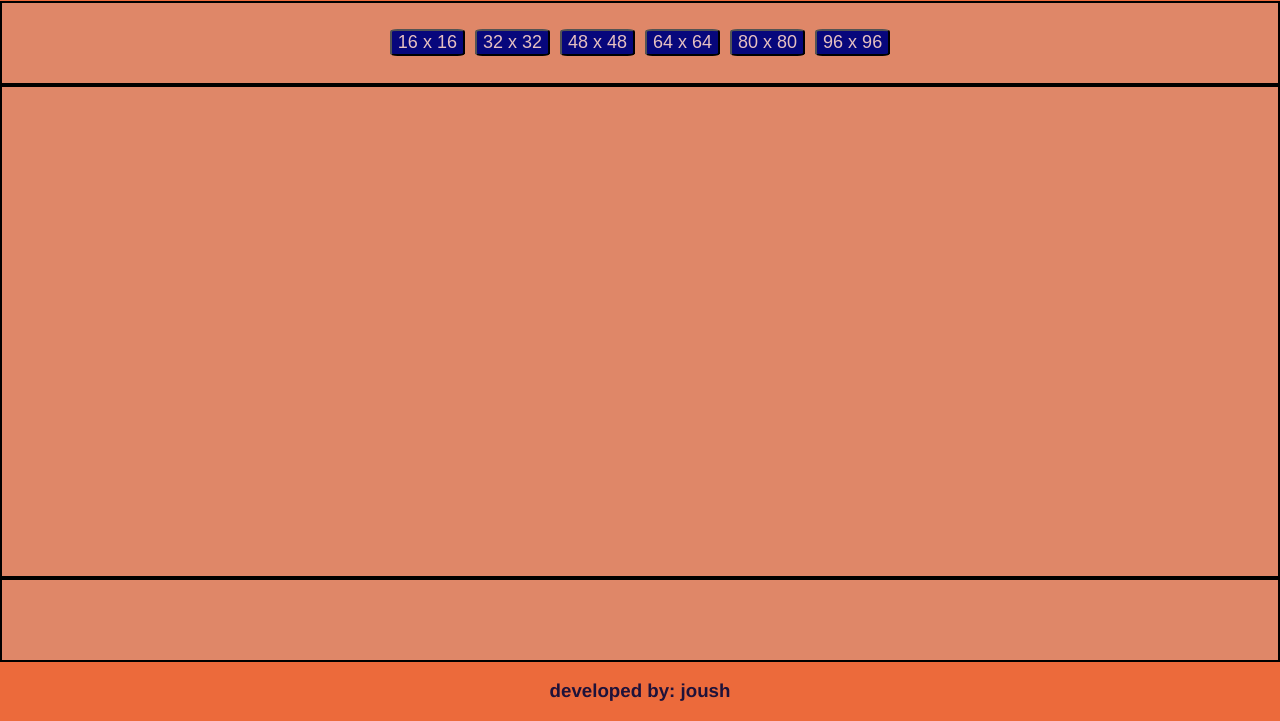
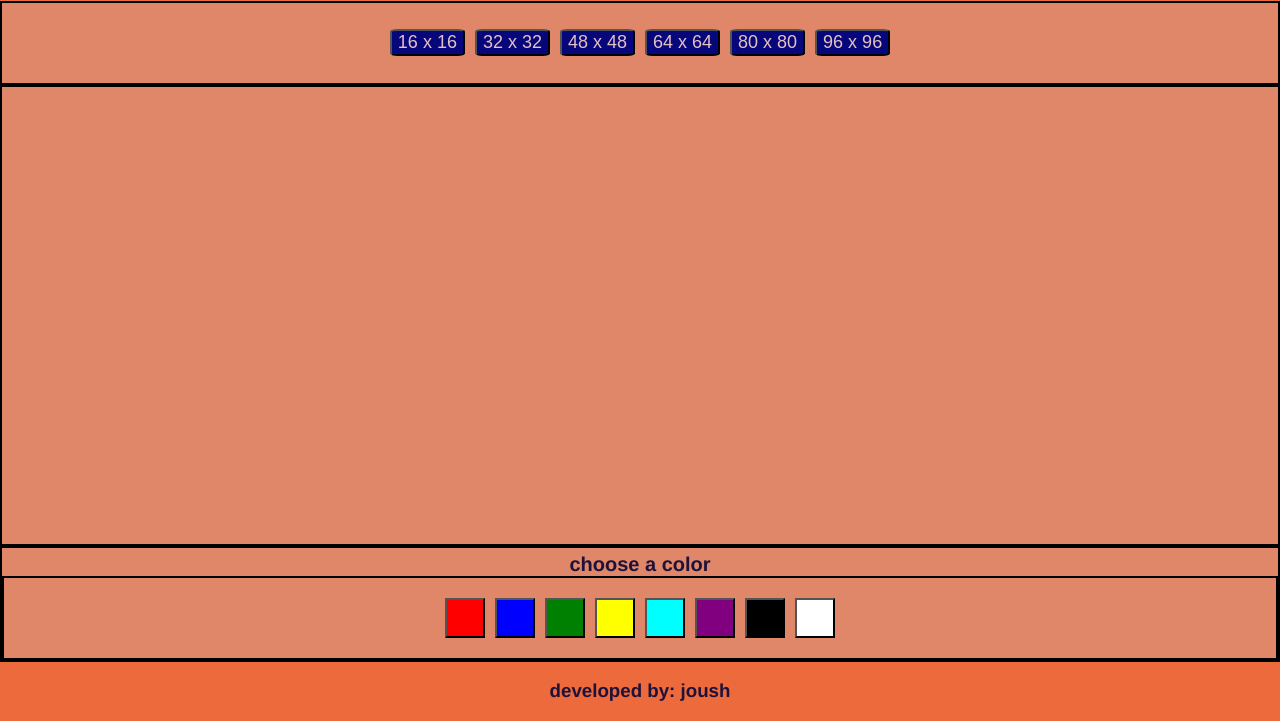
Before and after one commit to D4-CTM/etch-a-sketch, a plain HTML site: page index.html in a window 1280 px wide. Shown: the part 79-800 px from the top of the page. Drawn offline with Linux system fonts and the light colour scheme.

Commit message:
color chooser added

```diff
--- a/index.html
+++ b/index.html
@@ -16,7 +16,12 @@
         </div>
         <div id="etch-a-sketch">
         </div>
-        <div id = "colors"></div>
+        <div id="colorChooser">
+            <h4>choose a color</h4>
+            <div id = "colors">
+
+            </div>
+        </div>
     </main>
     <footer>
         <h3>developed by: joush</h3>
--- a/scipt.js
+++ b/scipt.js
@@ -2,7 +2,10 @@ const PIXEL_HEIGHT = "10px";
 const PIXEL_WIDTH = "10px";
 
 const dimensionsDiv = document.querySelector("#dimensions");
+const colorsDiv = document.querySelector("#colors");
+const colorOption = ["red", "blue", "green", "yellow", "cyan", "purple", "black", "white"];
 let sketchMatrix = [];
+let colorChoose;
 
 //We create the buttons to set the size of the sketch-box
 function setSizeButtons(dimensions) {
@@ -19,6 +22,23 @@ function setSizeButtons(dimensions) {
 }
 setSizeButtons(16);
 
+//Setter of the buttons that the user can choose to use on the sketch
+function setColorBoxes(index) {
+    if (index >= colorOption.length) return ;
+
+    const button = document.createElement("button");
+    button.style.backgroundColor = colorOption[index];
+
+    button.addEventListener("click", () => {
+        colorChoose = button.style.backgroundColor;
+    });
+
+    colorsDiv.appendChild(button);
+
+    setColorBoxes(index + 1);
+}
+setColorBoxes(0);
+
 //setter for the sketches dimension
 function setDimension(dimensions) {
     sketchMatrix = [];
--- a/style.css
+++ b/style.css
@@ -25,6 +25,16 @@ main div {
     border: 2px solid black;
 }
 
+#colorChooser {
+    text-align: center;
+    font-size: 20px;
+}
+
+#colorChooser h4{
+    margin-top: 5px;
+    margin-bottom: 0px;
+}
+
 #dimensions,
 #colors {
     justify-content: center;
@@ -44,6 +54,11 @@ main div {
     font-size: 18px;
 }
 
+#colors button {
+    width: 40px;
+    height: 40px;
+}
+
 #etch-a-sketch {
     flex: auto;
 }
```
